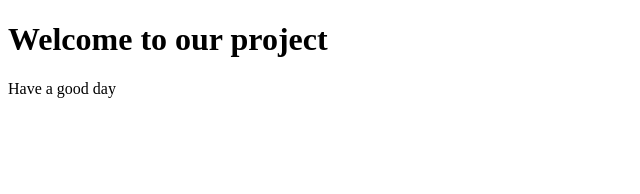
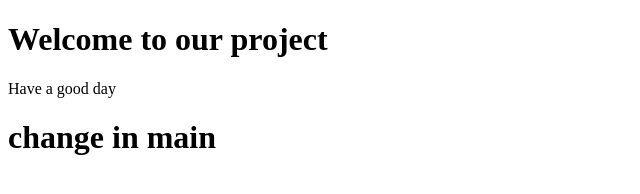
Before and after one commit to RachelZeivald/project, a plain HTML site: page index.html in a window 1280 px wide. Shown: the whole page, without its empty margins (0-640 px from the left). Drawn offline with Linux system fonts and the light colour scheme.

Commit message:
add headline in main

```diff
--- a/index.html
+++ b/index.html
@@ -10,6 +10,7 @@
 <body>
     <h1>Welcome to our project</h1>
     <div>Have a good day</div>
+    <h1>change in main</h1>
 </body>
 
 </html>
```
